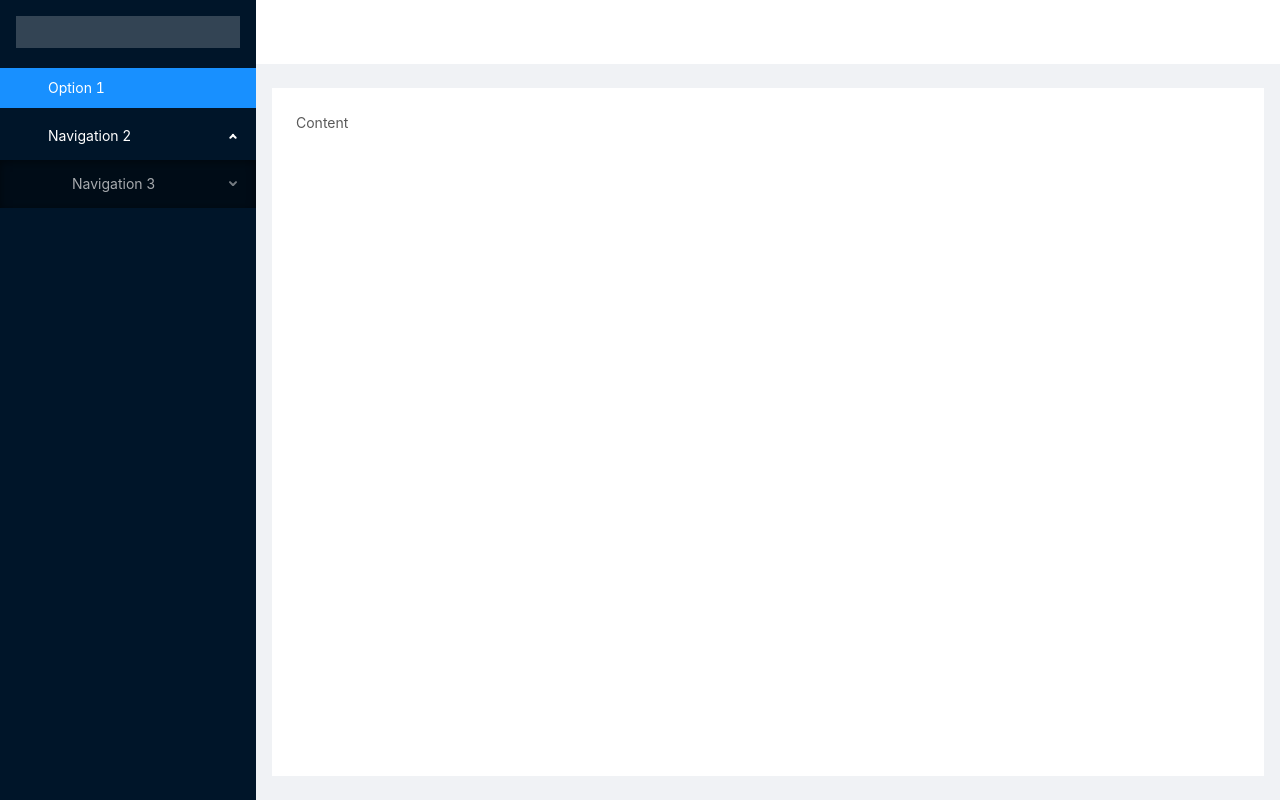
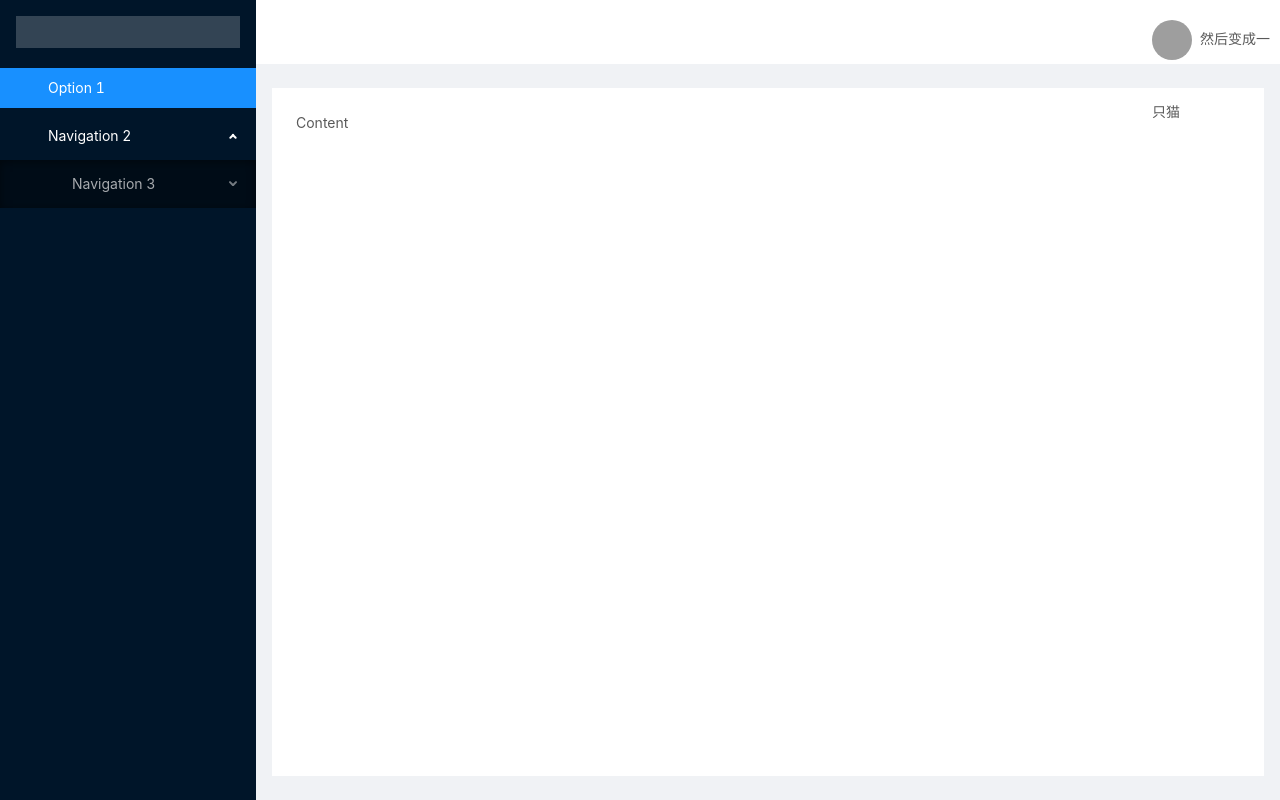
Before and after one commit to shenzhou-6/shallow-client, a Vue app: page / in a window 1280 px wide. Built offline with nearby package versions, Linux system fonts and the light colour scheme; grey boxes are pictures that could not be loaded.

Commit message:
add layout-header avatar dropdown

```diff
--- a/src/components/Layout/ShallowHeader.vue
+++ b/src/components/Layout/ShallowHeader.vue
@@ -1,16 +1,50 @@
 <template>
     <a-layout-header style="background: #fff; padding: 0">
-        <a-icon
-                class="trigger"
-                :type="$store.state.layout_store.collapsed ? 'menu-unfold' : 'menu-fold'"
-                @click="()=> $store.state.layout_store.collapsed = !$store.state.layout_store.collapsed"
-        />
+        <a-row>
+            <a-col :span="2">
+                <a-icon
+                        class="trigger"
+                        :type="$store.state.layout_store.collapsed ? 'menu-unfold' : 'menu-fold'"
+                        @click="()=> $store.state.layout_store.collapsed = !$store.state.layout_store.collapsed"
+                />
+            </a-col>
+            <a-col :span="19"></a-col>
+            <a-col :span="3">
+                <a-dropdown>
+                    <div class="profile">
+                        <a-avatar size="large" class="avatar" src="https://preview.pro.loacg.com/avatar2.jpg" />
+                        <span>然后变成一只猫</span>
+                    </div>
+                    <a-menu slot="overlay" @click="onClick">
+                        <a-menu-item key="center">
+                            <a-icon type="user" />
+                            <!--
+                                                        <router-link :to="{name:'center'}"></router-link>
+                            -->
+                            <span>个人中心</span>
+                        </a-menu-item>
+
+                        <a-menu-item key="setting">
+                            <a-icon type="setting" />
+                            <span>网站设置</span>
+                        </a-menu-item>
+                        <a-menu-divider />
+                        <a-menu-item key="logout">
+                            <a-icon type="logout" />
+                            <span>退出登录</span>
+                        </a-menu-item>
+                    </a-menu>
+                </a-dropdown>
+            </a-col>
+        </a-row>
     </a-layout-header>
 </template>
 
 <script>
+    import ACol from "ant-design-vue/es/grid/Col";
     export default {
-        name: "ShallowHeader"
+        name: "ShallowHeader",
+        components: {ACol}
     }
 </script>
 
@@ -25,4 +59,7 @@
     .trigger:hover {
         color: #1890ff;
     }
+    .avatar{
+        margin: 20px 8px 20px 0;
+    }
 </style>
```
